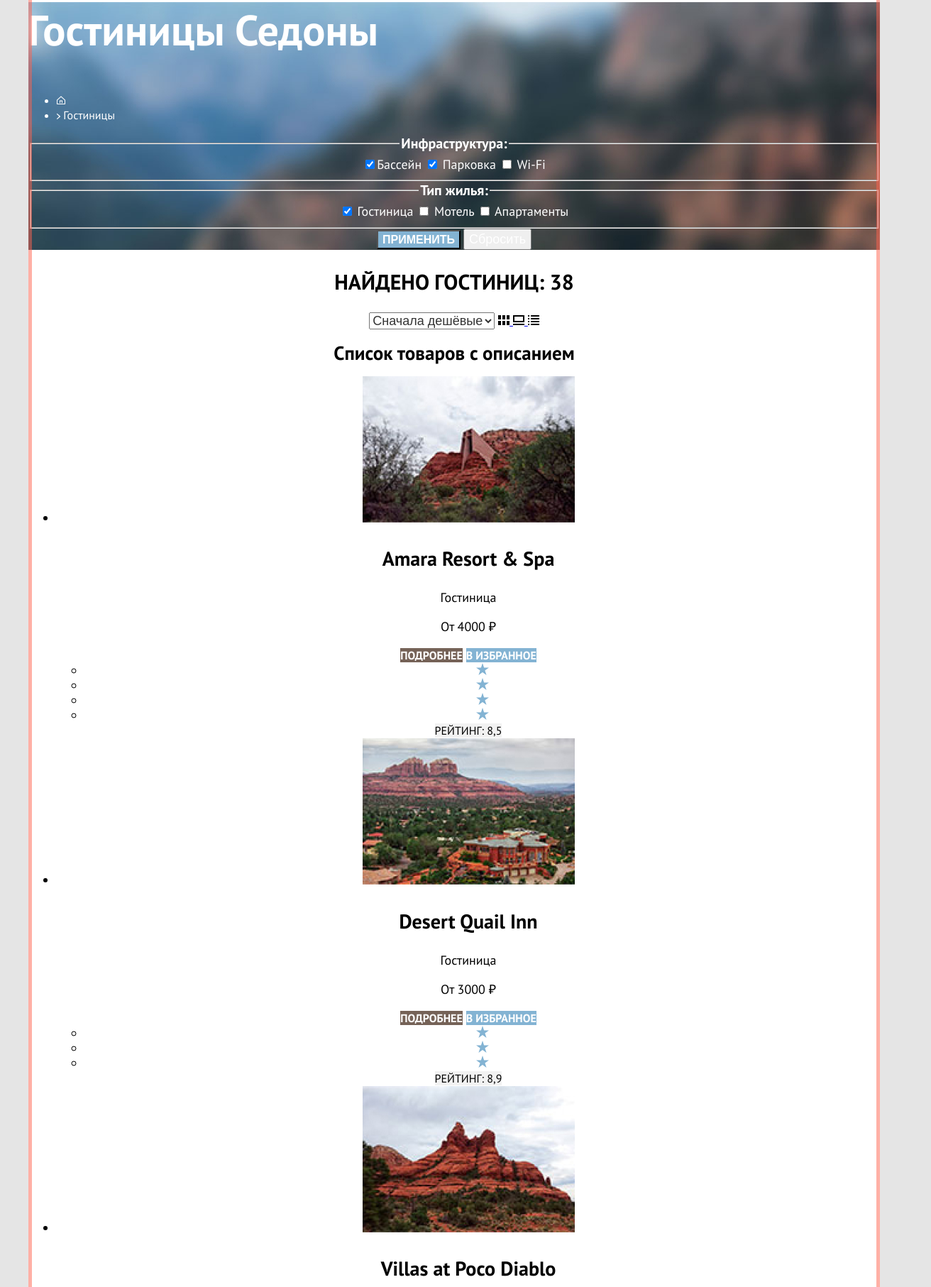
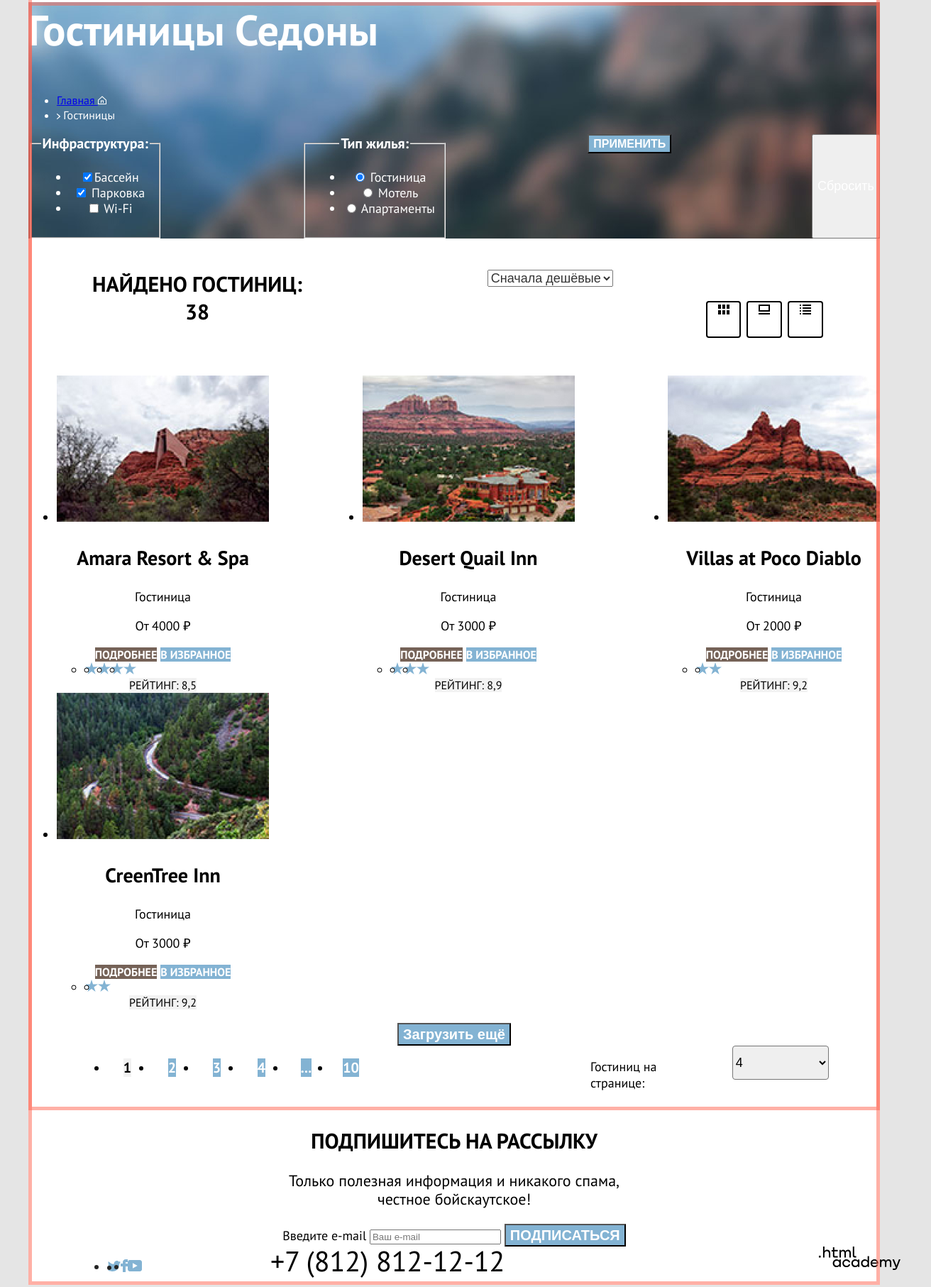
Before and after one commit to htmlacademy-htmlcss/1975777-sedona-33, a plain HTML site: page catalog.html in a window 1280 px wide. Shown: the part 125-1938 px from the top of the page at 71% size, 1312 px wide, since content can reach past the window. Drawn offline with Linux system fonts and the light colour scheme.

Commit message:
Сетки для страницы каталога

```diff
--- a/catalog.html
+++ b/catalog.html
@@ -9,15 +9,22 @@
 
 <body>
 
-  <!-- Шапка -->
+  <!--Шапка -->
   <header class="page-header">
     <nav class="navigation">
-      <a class="navigation-logo" href="index.html">
+
+      <ul class="navigation-list navigation-logo">
+        <!--Список навигации для логотипа -->
+        <li class="navigation-item">
+          <a class="navigation-link" href="index.html">
             <img class="logo-main" src="images/logo.svg" width="139" height="70"
               alt="Логотип Седоны, с переходом на главную страницу">
           </a>
+        </li>
+      </ul>
 
-      <ul class="navigation-list">
+      <ul class="navigation-list navigation-menu">
+        <!--Список навигации для меню -->
         <li class="navigation-item">
           <a class="navigation-link" href="#">Главная</a>
         </li>
@@ -25,10 +32,12 @@
           <a class="navigation-link" href="#">О Седоне</a>
         </li>
         <li class="navigation-item">
-          <a class="navigation-link navigation-link-current" href="catalog.html">Гостиницы</a>
+          <a class="navigation-link" href="#">Гостиницы</a>
         </li>
       </ul>
-      <ul class="navigation-list">
+
+      <ul class="navigation-list navigation-user">
+        <!--Список для пользовательского меню -->
         <li class="navigation-item">
           <a class="navigation-link" href="#">
             <img class="navigation-image" src="images/search.svg" width="18" height="18" alt="поиск">
@@ -40,23 +49,27 @@
           </a>
         </li>
         <li class="navigation-item">
-          <a class="navigation-link button-navigation" href="#">
-            <span class="visually-hidden">Хочу сюда!</span>
+          <a class="navigation-link button-navigation" href="#">Хочу сюда!
           </a>
         </li>
       </ul>
+
     </nav>
   </header>
 
   <!--Основной блог -->
-  <main class="main-inner">
-    <section class="filter-blog">
+  <main class="main-inner main-conteiner">
+    <div class="page-conteiner">
+
+      <section class="background-catalog">
+        <!-- сделано для фона шапки каталога и фильтров-->
+        <header class="inner-header">
           <h1 class="inner-header-title"> Гостиницы Седоны </h1>
-
           <ul class="breadcrumbs">
             <!--хлебные крошки -->
             <li class="breadcrumbs-item">
               <a class="breadcrumbs-link" href="index.html">
+                <span class="vissually-hidden"> Главная </span>
                 <img class="breadcrumbs-image" src="images/home-page.svg" width="12" height="12"
                   alt="Переход на главную страницу">
               </a>
@@ -66,52 +79,96 @@
               <a class="breadcrumbs-link">Гостиницы </a>
             </li>
           </ul>
-
+        </header>
+        <!-- <div class="catalog-products"> флекс блок для всего каталога-->
+        <div class="catalog-filter">
+          <!-- флекс блок для фильтра -->
           <fieldset class="catalog-filter-group">
-        <!-- Фильтры -->
             <legend class="catalog-filter-title">Инфраструктура:</legend>
+            <ul class="catalog-filter-list">
+              <li class="catalog-filter-items">
                 <label class="infastructure">
                   <input class="infastructure-input" type="checkbox" name="pool" checked>Бассейн
+                </label>
+              </li>
+              <li class="catalog-filter-items">
+                <label class="infastructure">
                   <input class="infrastructure-input" type="checkbox" name="parking" checked> Парковка
+                </label>
+              </li>
+              <li class="catalog-filter-items">
+                <label class="infastructure">
                   <input class="infrastructure-input" type="checkbox" name="wifi"> Wi-Fi
                 </label>
+              </li>
+            </ul>
           </fieldset>
 
           <fieldset class="catalog-filter-group">
             <legend class="catalog-filter-title">Тип жилья:</legend>
+            <ul class="catalog-filter-list">
+              <li class="catalog-filter-items">
                 <label class="type-home">
-          <input class="type-home-input" type="checkbox" name="hotel" checked> Гостиница
-          <input class="type-home-input" type="checkbox" name="motel"> Мотель
-          <input class="type-home-input" type="checkbox" name="apartaments"> Апартаменты
+                  <input class="type-home-input" type="radio" name="hotel" checked> Гостиница
                 </label>
+              </li>
+              <li class="catalog-filter-items">
+                <label class="type-home">
+                  <input class="type-home-input" type="radio" name="motel"> Мотель
+                </label>
+              </li>
+              <li class="catalog-filter-items">
+                <label class="type-home">
+                  <input class="type-home-input" type="radio" name="apartaments"> Апартаменты
+                </label>
+              </li>
+            </ul>
           </fieldset>
 
+          <form class="catalog-form" action="https://echo.htmlacademy.ru/" method="get">
+            <button class="button-catalog button-blue" type="submit">Применить</button>
+          </form>
           <form class="catalog-filter" action="https://echo.htmlacademy.ru/" method="get">
-        <button class="button-catalog button-blue" type="submit">Применить</button>
             <button class="delete" href="#">Сбросить</button>
           </form>
-
+        </div>
       </section>
 
       <!--Сортировка-->
-    <h2 class="hotels-found"> Найдено гостиниц: 38 </h2>
+
+      <div class="sorting-container">
+        <!-- флекс блок для coртировки -->
+
+        <span class="hotels-found"> Найдено гостиниц: 38 </span>
+
+        <div class="select">
           <select class="select-control" aria-label="Сортировка">
             <option value="cheap">Сначала дешёвые</option>
           </select>
-    <a href="#" class="mode-control">
+        </div>
+
+        <a class="button-mode" href="#">
+          <span class="visually-hidden" hidden>Показать плиткой</span>
           <img class="mode-image" src="images/mode-tile.svg" width="16" height="14" alt="Плитка режима просмотра">
         </a>
-    <a href="#" class="mode-control">
-      <img class="mode-image" src="images/mode-slideshow.svg" width="16" height="14" alt="Режим просмотра слайд-шоу">
+
+        <a class="button-mode" href="#">
+          <span class="visually-hidden" hidden>Показать слайды</span>
+          <img class="mode-image" src="images/mode-slideshow.svg" width="16" height="14"
+            alt="Режим просмотра слайд-шоу">
         </a>
-    <a class="mode-control" href="#">
+
+        <a class="button-mode" href="#">
+          <span class="visually-hidden" hidden>Показать списком</span>
           <img class="mode-image" src="images/mode-list.svg" width="16" height="14" alt="Режим просмотра списоком">
         </a>
 
+      </div>
+
       <!-- Каталог -->
       <section class="catalog">
-      <!--ТРУДНОСТИ-->
-      <h2 class="visually-hidden">Список товаров с описанием</h2>
+        <h2 class="visually-hidden" hidden>Список товаров с описанием</h2>
+
         <ul class="product-card">
 
           <li class="product-card-item">
@@ -123,6 +180,7 @@
             <p class="product-card-price">От 4000 ₽</p>
             <a class="button-catalog button-brown" href="#">подробнее</a>
             <a class="button-catalog button-blue" href="#">В избранное</a>
+
             <ul class="rang">
               <li class="rang-item">
                 <img class="rang-star" src="images/star.svg" width="18" height="17" alt="звезда 1">
@@ -137,6 +195,7 @@
                 <img class="rang-star" src="images/star.svg" width="18" height="17" alt="звезда 4">
               </li>
             </ul>
+
             <a class="button-catalog button-grey" href="#">Рейтинг: 8,5</a>
           </li>
 
@@ -164,6 +223,7 @@
             </ul>
             <a class="button-catalog button-grey" href="#">Рейтинг: 8,9</a>
           </li>
+
           <li class="product-card-item">
             <img class="product-card-image" src="images/villas-at-poco-diablo.jpg" width="299" height="206"
               alt="Фото гостиницы">
@@ -184,8 +244,10 @@
             </ul>
             <a class="button-catalog button-grey" href="#">Рейтинг: 9,2</a>
           </li>
+
           <li class="product-card-item">
-          <img class="product-card-image" src="images/creentree-inn.jpg" width="299" height="206" alt="Фото гостиницы">
+            <img class="product-card-image" src="images/creentree-inn.jpg" width="299" height="206"
+              alt="Фото гостиницы">
             <a class="product-card-link" href="#">
               <h3 class="product-card-title">CreenTree Inn</h3>
             </a>
@@ -204,9 +266,13 @@
             </ul>
             <a class="button-catalog button-grey" href="#">Рейтинг: 9,2</a>
           </li>
+
         </ul>
+
         <button class="button-pagination-link" type="button">Загрузить ещё</button>
-      <!-- Панагация -->
+
+        <!-- Пагинация -->
+        <div class="pagination-page">
           <ul class="pagination">
             <li class="pagination-item">
               <a class="button-pagination-link button-pagination-link-no-active">1</a>
@@ -241,42 +307,62 @@
             <option value="9">9</option>
             <option value="10">10</option>
           </select>
+        </div>
       </section>
+    </div>
 
+    <!-- Подписка -->
     <section class="info-email info-email-catalog">
       <h2 class="info-email-title">Подпишитесь на рассылку</h2>
       <p class="info-email-description">Только полезная информация и никакого спама,<br>честное бойскаутское!</p>
-      <input type="text" value="Ваш e-mail">Подписаться
+      <form class="new-form" action="http://echo.htmlacademy.ru/" method="post">
+        <label for="email">
+          <span class="vissualy-hidden">Введите e-mail</span>
+        </label>
+        <input class="field" type="email" id="email" placeholder="Ваш e-mail" name="new-email">
+        <button class="button-email button-blue" type="submit"> Подписаться</button>
+      </form>
     </section>
+    </div>
   </main>
   <!-- Подвал -->
   <footer class="page-footer">
+    <div class="page-footer-conteiner">
+
       <!-- Социальные сети-->
-    <section class="foter-social">
+      <section class="footer-social">
         <ul class="footer-social-list">
           <li class="footer-social-item">
             <a class="social-button" href="#">
+              <span class="vissually-hidden" hidden>Твиттер</span>
               <img class="social-image" src="images/twitter.svg" width="18" height="15" alt="ссылка на Твиттер">
             </a>
           </li>
           <li class="footer-social-item">
             <a class="social-button" href="#">
+              <span class="vissually-hidden" hidden>Фейсбук</span>
               <img class="social-image" src="images/facebook.svg" width="10" height="18" alt="ссылка на Фейсбук">
             </a>
           </li>
           <li class="footer-social-item">
             <a class="social-button" href="#">
+              <span class="vissually-hidden" hidden>YouTube</span>
               <img class="social-image" src="images/youtube.svg" width="20" height="16" alt="ссылка на YouTube">
             </a>
           </li>
       </section>
-
-    <!-- Контакты -->
+      <!-- Телефон -->
+      <section class="footer-phone">
         <a class="footer-phone-title" href="tel:+78128121212">+7 (812) 812-12-12</a>
+      </section>
+      <!--лого академии-->
+      <section class="footer-htmlacademy">
         <a class="htmlacademy" href="https://up.htmlacademy.ru">
           <img class="htmlacademy-image" src="images/logo-htmlacademy.svg" width="115" height="33"
-        alt="логотип HTML-академии">
-    </a>
+            alt="логотип HTML-академии"> </a>
+      </section>
+
+    </div>
   </footer>
 </body>
 
--- a/styles/styles.css
+++ b/styles/styles.css
@@ -265,18 +265,23 @@ body {
   flex-direction: row;
   width: 1200px;
   margin: 0 auto;
+  margin-left: 72px;
+  margin-right: 72px;
 }
 .footer-phone {
   width: 720px;
+  margin-right: 53px;
+  margin-left: 61px;
 }
 
 .footer-htmlacademy {
-  margin-left: auto;
   width: 115px;
 }
 
 .footer-social-list {
-  margin-right: auto;
+  display: flex;
+  flex-direction: row;
+  margin-right: 61px;
   width: 107px;
   height: 18px;
 }
@@ -306,8 +311,7 @@ body {
   margin: 0 auto;
   text-align: center;
 }
-
-.filter-blog {
+.background-catalog {
   background-image: url("/images/catalog-background.jpg");
   background-color: #000000;
   background-size: 100% auto;
@@ -331,7 +335,6 @@ body {
 }
 
 .catalog-filter-group {
-  text-align: center;
   color: #ffffff;
 }
 
@@ -341,22 +344,21 @@ body {
   line-height: 26px;
 }
 
-.infastructure-input {
+.catalog-filter-list {
   font-size: 18px;
   font-weight: 400;
-  line-height: 23px;
+  line-height: 22px;
 }
 
-.type-home-input {
-  font-size: 18px;
-  font-weight: 400;
-  line-height: 23px;
-}
-
-.catalog-filter {
+.catalog-form {
   font-size: 16px;
   font-weight: 700;
   line-height: 21px;
+}
+.catalog-filter {
+  display: flex;
+  flex-direction: row;
+  justify-content: space-between;
 }
 
 /*кнопки для каталога*/
@@ -395,7 +397,21 @@ body {
 }
 
 /*Сортировка*/
+.sorting-container {
+  display: flex;
+  flex-direction: row;
+  width: 1057px;
+  margin-left: 71px;
+  margin-right: 72px;
+  margin-top: 44px;
+  margin-bottom: 53px;
+}
+
 .hotels-found {
+  margin-left: 0;
+  margin-right: 192px;
+  width: 350px;
+
   font-size: 30px;
   font-weight: 700;
   line-height: 39px;
@@ -403,16 +419,36 @@ body {
   text-transform: uppercase;
 }
 
+.select {
+  width: 290px;
+  margin-right: 81px;
+}
+
 .select-control {
   font-size: 18px;
   font-weight: 400;
   line-height: 23px;
-  text-align: left;
   color: #333333;
 }
+.button-mode {
+  margin-top: 44px;
+  margin-right: 8px;
+  height: 48px;
+  width: 48px;
+  border-radius: 4px;
+  border: 2px solid #000000;
+}
 
-.mode-control {
-  text-align: center;
+.product-card {
+  display: flex;
+  flex-direction: row;
+  flex-wrap: wrap;
+  justify-content: space-between;
+}
+
+.rang {
+  display: flex;
+  flex-direction: row;
 }
 
 .product-card-link {
@@ -432,6 +468,25 @@ body {
 }
 
 /*Панагация*/
+.pagination-page {
+  display: flex;
+  flex-direction: row;
+  width: 1056px;
+  margin-left: 72px;
+  margin-right: 72px;
+}
+.pagination {
+  display: flex;
+  flex-direction: row;
+  margin-right: 302px;
+}
+.pagination-item {
+  height: 55px;
+  width: 55px;
+  border-radius: 4px;
+  margin-right: 8px;
+}
+
 .button-pagination-link {
   text-align: center;
   font-size: 20px;
@@ -439,6 +494,7 @@ body {
   line-height: 26px;
   color: #ffffff;
   background-color: #83b3d3;
+  text-decoration: none;
 }
 
 .button-pagination-link-no-active {
@@ -447,6 +503,10 @@ body {
 }
 
 .hotel-on-page {
+  height: 23px;
+  width: 175px;
+  margin-right: 51px;
+
   font-size: 18px;
   font-weight: 400;
   line-height: 23px;
@@ -454,6 +514,10 @@ body {
 }
 
 .hotel-on-page-list {
+  height: 48px;
+  width: 160px;
+  border-radius: 4px;
+
   font-size: 18px;
   font-weight: 400;
   line-height: 23px;
```
Also changed, not shown: index.html (+8 -7 lines). Lines whose indentation alone changed are shown as unchanged.
